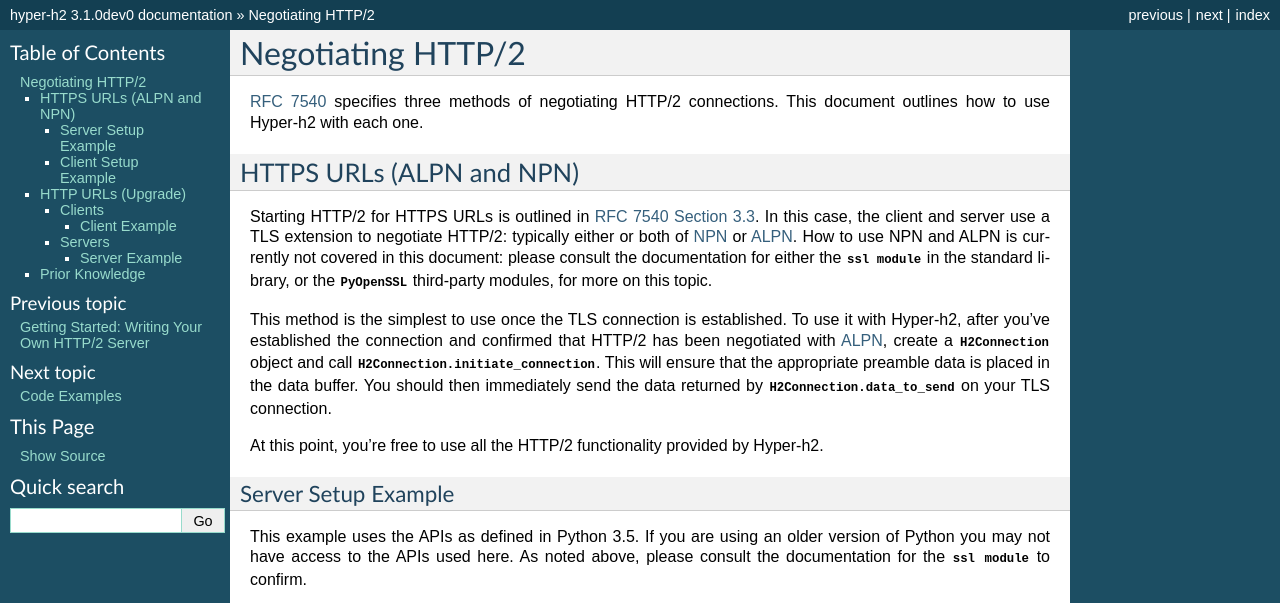
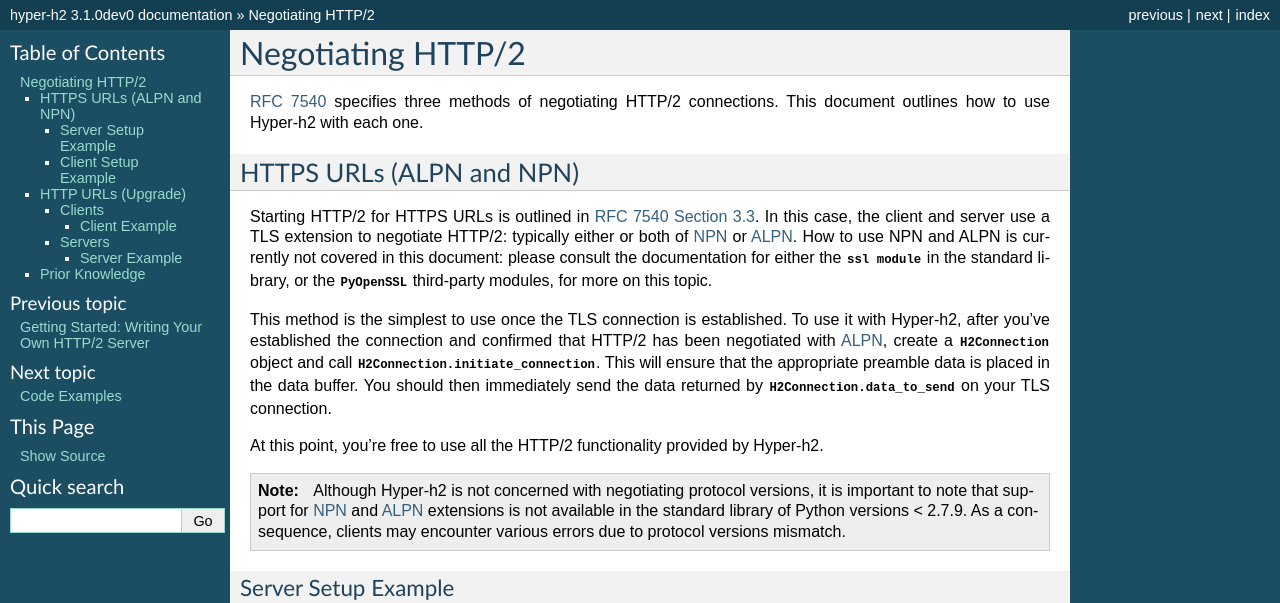
Before and after one commit to python-hyper/h2, a Sphinx documentation site: the page built from docs/source/negotiating-http2.rst, in a window 1280 px wide and 900 px high, cut to the strip 0-603 px from the top of the window. Built offline with Sphinx 7.4.7, drawn with Linux system fonts in a browser that asks for light colours.

Commit message:
Added note about NPN and ALPN support on Python < 2.7.9

```diff
--- a/docs/source/negotiating-http2.rst
+++ b/docs/source/negotiating-http2.rst
@@ -13,6 +13,10 @@
 This method is the simplest to use once the TLS connection is established. To use it with Hyper-h2, after you've established the connection and confirmed that HTTP/2 has been negotiated with `ALPN`_, create a :class:`H2Connection <h2.connection.H2Connection>` object and call :meth:`H2Connection.initiate_connection <h2.connection.H2Connection.initiate_connection>`. This will ensure that the appropriate preamble data is placed in the data buffer. You should then immediately send the data returned by :meth:`H2Connection.data_to_send <h2.connection.H2Connection.data_to_send>` on your TLS connection.
 
 At this point, you're free to use all the HTTP/2 functionality provided by Hyper-h2.
+
+.. note::
+   Although Hyper-h2 is not concerned with negotiating protocol versions, it is important to note that support for `NPN`_ and `ALPN`_ extensions is not available in the standard library of Python versions < 2.7.9.
+   As a consequence, clients may encounter various errors due to protocol versions mismatch.
 
 Server Setup Example
 ~~~~~~~~~~~~~~~~~~~~
```
